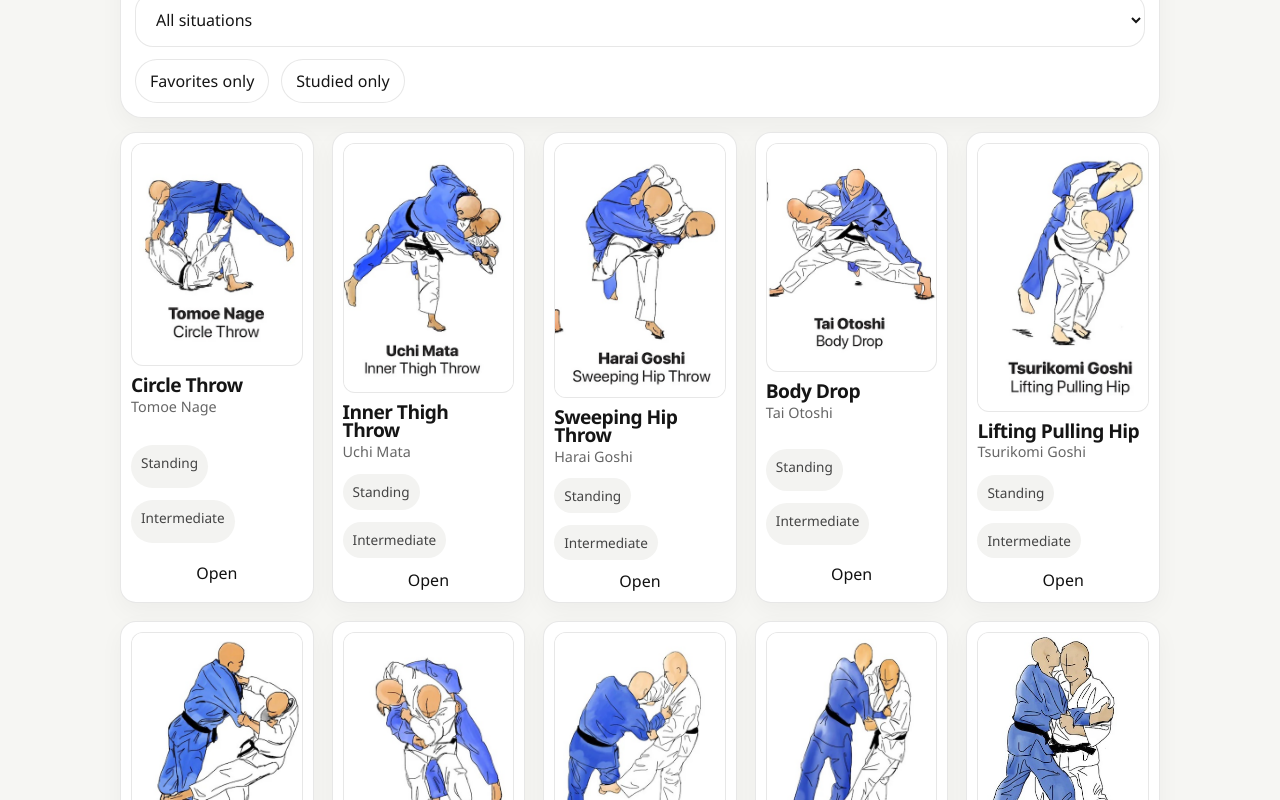
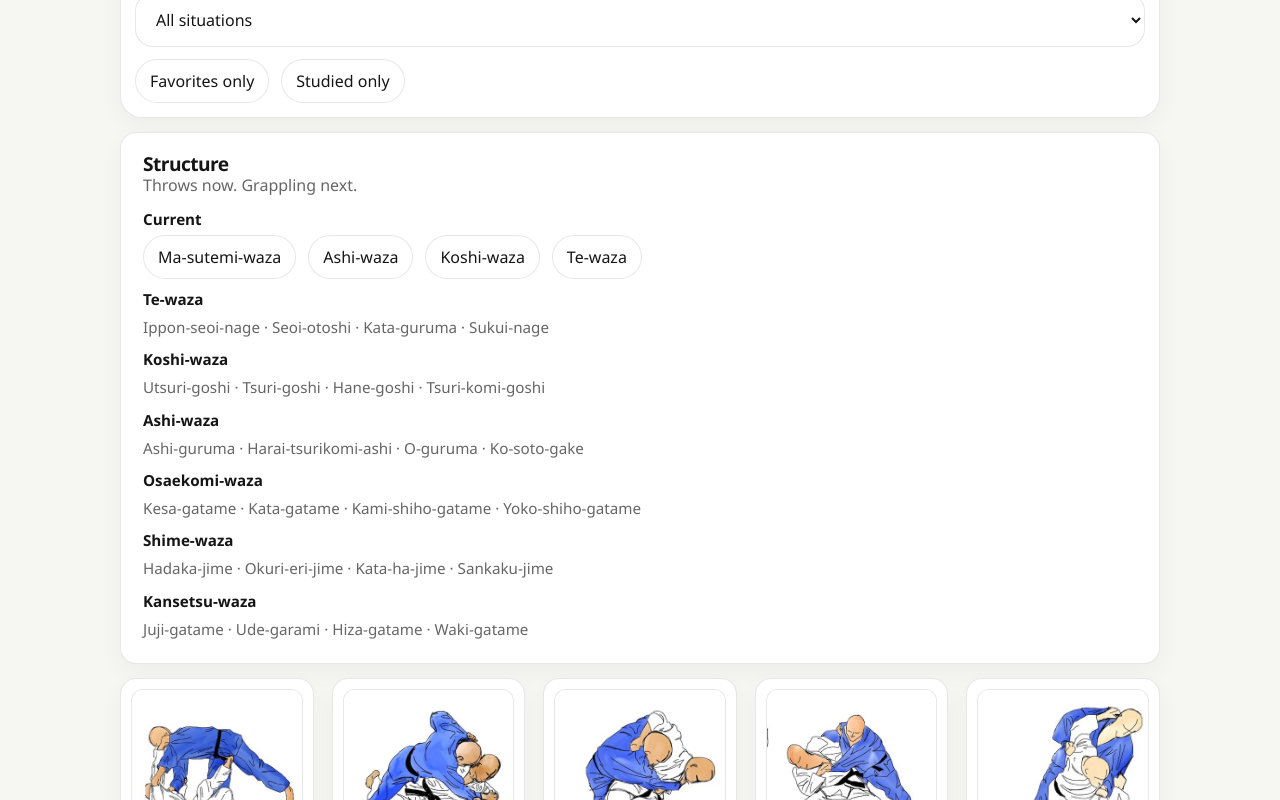
Before and after one commit to gocre8/judo, a Next.js app: page /library in a window 1280 px wide. Shown: the part 380-1180 px from the top of the page. Built offline with nearby package versions, Linux system fonts and the light colour scheme.

Commit message:
Refine judo study app layout and structure

```diff
--- a/app/globals.css
+++ b/app/globals.css
@@ -285,6 +285,14 @@ p {
   background: #fff;
 }
 
+.mobile-detail-image {
+  display: none;
+}
+
+.desktop-detail-image {
+  display: block;
+}
+
 .move-card__top,
 .detail-hero__top {
   display: flex;
@@ -368,6 +376,26 @@ p {
 .resource-list {
   display: grid;
   gap: 10px;
+}
+
+.curriculum-board,
+.curriculum-stack {
+  display: grid;
+  gap: 10px;
+}
+
+.curriculum-row {
+  display: grid;
+  gap: 6px;
+}
+
+.curriculum-row strong {
+  font-family: var(--display-font);
+  font-size: 0.95rem;
+}
+
+.curriculum-row p {
+  font-size: 0.95rem;
 }
 
 .resource-link {
@@ -513,4 +541,16 @@ p {
   .detail-grid {
     grid-template-columns: 1fr;
   }
+
+  .mobile-detail-image {
+    display: block;
+  }
+
+  .desktop-detail-image {
+    display: none;
+  }
+
+  .mobile-detail-image .detail-image {
+    margin-top: 0;
+  }
 }
--- /dev/null
+++ b/components/CurriculumBoard.tsx
@@ -0,0 +1,34 @@
+import { moves, roadmap } from "@/data/moves";
+
+const currentFamilies = Array.from(new Set(moves.map((move) => move.family)));
+
+export function CurriculumBoard() {
+  return (
+    <section className="detail-panel curriculum-board">
+      <div className="section-heading">
+        <div>
+          <h3>Structure</h3>
+          <p>Throws now. Grappling next.</p>
+        </div>
+      </div>
+      <div className="curriculum-row">
+        <strong>Current</strong>
+        <div className="quick-links">
+          {currentFamilies.map((family) => (
+            <span key={family} className="chip">
+              {family}
+            </span>
+          ))}
+        </div>
+      </div>
+      <div className="curriculum-stack">
+        {roadmap.map((group) => (
+          <div key={group.family} className="curriculum-row">
+            <strong>{group.family}</strong>
+            <p>{group.moves.join(" · ")}</p>
+          </div>
+        ))}
+      </div>
+    </section>
+  );
+}
--- a/components/MoveCard.tsx
+++ b/components/MoveCard.tsx
@@ -15,6 +15,7 @@ export function MoveCard({ move, progress }: MoveCardProps) {
         <div>
           <h3>{move.name}</h3>
           <p className="muted-label">{move.japaneseName}</p>
+          <p className="muted-label">{move.family}</p>
         </div>
         <div className="pill-row" aria-label="Progress markers">
           {progress?.favorite ? <span>Favorite</span> : null}
--- a/components/MoveLibraryClient.tsx
+++ b/components/MoveLibraryClient.tsx
@@ -2,6 +2,7 @@
 
 import { useDeferredValue, useState } from "react";
 import { MoveCard } from "@/components/MoveCard";
+import { CurriculumBoard } from "@/components/CurriculumBoard";
 import { moves } from "@/data/moves";
 import { useMoveProgress } from "@/hooks/useMoveProgress";
 import { defaultFilters, filterMoves } from "@/lib/move-utils";
@@ -111,6 +112,8 @@ export function MoveLibraryClient({ initialFilters }: MoveLibraryClientProps) {
         </div>
       </section>
 
+      <CurriculumBoard />
+
       {filteredMoves.length > 0 ? (
         <section className="move-grid">
           {filteredMoves.map((move) => (
--- a/data/moves.ts
+++ b/data/moves.ts
@@ -6,6 +6,8 @@ export const moves: Move[] = [
     name: "Circle Throw",
     japaneseName: "Tomoe Nage",
     imageSrc: "/throws/tomoe-nage.png",
+    section: "Nage-waza",
+    family: "Ma-sutemi-waza",
     category: "Throw",
     difficulty: "Intermediate",
     situationTags: ["Standing", "Sacrifice throw"],
@@ -16,6 +18,7 @@ export const moves: Move[] = [
     safetyNotes: ["Practice with strong ukemi.", "Keep the throw smooth, not explosive."],
     keyPrinciples: ["Forward kuzushi", "High foot placement", "Continuous pull"],
     relatedMoveIds: ["tai-otoshi", "seoi-nage"],
+    alternativeMoveIds: ["tai-otoshi", "seoi-nage"],
     diagram: { pose: "throw-entry", cue: "Pull first, then sit.", markers: [] },
     resources: [],
   },
@@ -24,6 +27,8 @@ export const moves: Move[] = [
     name: "Inner Thigh Throw",
     japaneseName: "Uchi Mata",
     imageSrc: "/throws/uchi-mata.png",
+    section: "Nage-waza",
+    family: "Ashi-waza",
     category: "Throw",
     difficulty: "Intermediate",
     situationTags: ["Standing", "Leg throw"],
@@ -34,6 +39,7 @@ export const moves: Move[] = [
     safetyNotes: ["Train the turn-in slowly first.", "Protect partners with control on the finish."],
     keyPrinciples: ["Close entry", "Upward lift", "Inner thigh reap"],
     relatedMoveIds: ["harai-goshi", "tai-otoshi"],
+    alternativeMoveIds: ["harai-goshi", "tai-otoshi"],
     diagram: { pose: "hip-throw", cue: "Lift before the leg rises.", markers: [] },
     resources: [],
   },
@@ -42,6 +48,8 @@ export const moves: Move[] = [
     name: "Sweeping Hip Throw",
     japaneseName: "Harai Goshi",
     imageSrc: "/throws/harai-goshi.png",
+    section: "Nage-waza",
+    family: "Koshi-waza",
     category: "Throw",
     difficulty: "Intermediate",
     situationTags: ["Standing", "Hip throw"],
@@ -52,6 +60,7 @@ export const moves: Move[] = [
     safetyNotes: ["Use control with the sweeping leg.", "Do not force the lower back."],
     keyPrinciples: ["Hip loading", "Sleeve lift", "Long sweep"],
     relatedMoveIds: ["uchi-mata", "o-goshi"],
+    alternativeMoveIds: ["uchi-mata", "o-goshi"],
     diagram: { pose: "hip-throw", cue: "Hip first, sweep second.", markers: [] },
     resources: [],
   },
@@ -60,6 +69,8 @@ export const moves: Move[] = [
     name: "Body Drop",
     japaneseName: "Tai Otoshi",
     imageSrc: "/throws/tai-otoshi.png",
+    section: "Nage-waza",
+    family: "Te-waza",
     category: "Throw",
     difficulty: "Intermediate",
     situationTags: ["Standing", "Hand throw"],
@@ -70,6 +81,7 @@ export const moves: Move[] = [
     safetyNotes: ["Keep the blocking leg light.", "Practice direction and spacing carefully."],
     keyPrinciples: ["Hand action", "Angle", "Blocking line"],
     relatedMoveIds: ["seoi-nage", "tomoe-nage"],
+    alternativeMoveIds: ["seoi-nage", "tomoe-nage"],
     diagram: { pose: "throw-entry", cue: "Hands do the throw.", markers: [] },
     resources: [],
   },
@@ -78,6 +90,8 @@ export const moves: Move[] = [
     name: "Lifting Pulling Hip",
     japaneseName: "Tsurikomi Goshi",
     imageSrc: "/throws/tsurikomi-goshi.png",
+    section: "Nage-waza",
+    family: "Koshi-waza",
     category: "Throw",
     difficulty: "Intermediate",
     situationTags: ["Standing", "Hip throw"],
@@ -88,6 +102,7 @@ export const moves: Move[] = [
     safetyNotes: ["Use bent knees on the entry.", "Finish with control."],
     keyPrinciples: ["Lift", "Hip placement", "Tight turn"],
     relatedMoveIds: ["o-goshi", "uki-goshi"],
+    alternativeMoveIds: ["o-goshi", "uki-goshi"],
     diagram: { pose: "hip-throw", cue: "Lift as you turn.", markers: [] },
     resources: [],
   },
@@ -96,6 +111,8 @@ export const moves: Move[] = [
     name: "Following Foot Sweep",
     japaneseName: "Okuriashi Harai",
     imageSrc: "/throws/okuriashi-harai.png",
+    section: "Nage-waza",
+    family: "Ashi-waza",
     category: "Throw",
     difficulty: "Intermediate",
     situationTags: ["Standing", "Foot sweep"],
@@ -106,6 +123,7 @@ export const moves: Move[] = [
     safetyNotes: ["Drill the rhythm first.", "Keep contact light on the sweep."],
     keyPrinciples: ["Timing", "Side movement", "Hand-foot coordination"],
     relatedMoveIds: ["deashi-harai", "hiza-guruma"],
+    alternativeMoveIds: ["deashi-harai", "hiza-guruma"],
     diagram: { pose: "foot-sweep", cue: "Catch the motion, not the stance.", markers: [] },
     resources: [],
   },
@@ -114,6 +132,8 @@ export const moves: Move[] = [
     name: "Hip Wheel",
     japaneseName: "Koshi Guruma",
     imageSrc: "/throws/koshi-guruma.png",
+    section: "Nage-waza",
+    family: "Koshi-waza",
     category: "Throw",
     difficulty: "Beginner",
     situationTags: ["Standing", "Hip throw"],
@@ -124,6 +144,7 @@ export const moves: Move[] = [
     safetyNotes: ["Do not crank the neck.", "Use a smooth turning finish."],
     keyPrinciples: ["Head control", "Close turn", "Hip wheel"],
     relatedMoveIds: ["o-goshi", "harai-goshi"],
+    alternativeMoveIds: ["o-goshi", "harai-goshi"],
     diagram: { pose: "hip-throw", cue: "Turn close around the head.", markers: [] },
     resources: [],
   },
@@ -132,6 +153,8 @@ export const moves: Move[] = [
     name: "Forward Foot Sweep",
     japaneseName: "Deashi Harai",
     imageSrc: "/throws/deashi-harai.png",
+    section: "Nage-waza",
+    family: "Ashi-waza",
     category: "Throw",
     difficulty: "Beginner",
     situationTags: ["Standing", "Foot sweep"],
@@ -142,6 +165,7 @@ export const moves: Move[] = [
     safetyNotes: ["Train rhythm first.", "Keep the sweep controlled."],
     keyPrinciples: ["Timing", "Low sweep", "Direction"],
     relatedMoveIds: ["okuriashi-harai", "hiza-guruma"],
+    alternativeMoveIds: ["okuriashi-harai", "hiza-guruma"],
     diagram: { pose: "foot-sweep", cue: "Sweep the moving foot.", markers: [] },
     resources: [
       {
@@ -157,6 +181,8 @@ export const moves: Move[] = [
     name: "Small Outside Reap",
     japaneseName: "Kosoto Gari",
     imageSrc: "/throws/kosoto-gari.png",
+    section: "Nage-waza",
+    family: "Ashi-waza",
     category: "Throw",
     difficulty: "Beginner",
     situationTags: ["Standing", "Reap"],
@@ -167,6 +193,7 @@ export const moves: Move[] = [
     safetyNotes: ["Keep the contact light and precise.", "Control the fall."],
     keyPrinciples: ["Outside reap", "Precision", "Close distance"],
     relatedMoveIds: ["kouchi-gari", "osoto-gari"],
+    alternativeMoveIds: ["kouchi-gari", "osoto-gari"],
     diagram: { pose: "throw-entry", cue: "Small reap, sharp timing.", markers: [] },
     resources: [],
   },
@@ -175,6 +202,8 @@ export const moves: Move[] = [
     name: "Small Inner Reap",
     japaneseName: "Kouchi Gari",
     imageSrc: "/throws/kouchi-gari.png",
+    section: "Nage-waza",
+    family: "Ashi-waza",
     category: "Throw",
     difficulty: "Beginner",
     situationTags: ["Standing", "Reap"],
@@ -185,6 +214,7 @@ export const moves: Move[] = [
     safetyNotes: ["Use a clean inside reap, not a kick.", "Finish under control."],
     keyPrinciples: ["Inside reap", "Close contact", "Inward pull"],
     relatedMoveIds: ["kosoto-gari", "ouchi-gari"],
+    alternativeMoveIds: ["kosoto-gari", "ouchi-gari"],
     diagram: { pose: "throw-entry", cue: "Bring uke onto the inside line first.", markers: [] },
     resources: [],
   },
@@ -193,6 +223,8 @@ export const moves: Move[] = [
     name: "Knee Wheel",
     japaneseName: "Hiza Guruma",
     imageSrc: "/throws/hiza-guruma.png",
+    section: "Nage-waza",
+    family: "Ashi-waza",
     category: "Throw",
     difficulty: "Beginner",
     situationTags: ["Standing", "Foot technique"],
@@ -203,6 +235,7 @@ export const moves: Move[] = [
     safetyNotes: ["Use a light block, not a kick.", "Keep uke moving."],
     keyPrinciples: ["Knee block", "Wheel action", "Timing"],
     relatedMoveIds: ["deashi-harai", "sasae-tsurikomi-ashi"],
+    alternativeMoveIds: ["deashi-harai", "sasae-tsurikomi-ashi"],
     diagram: { pose: "foot-sweep", cue: "Wheel over the knee line.", markers: [] },
     resources: [],
   },
@@ -211,6 +244,8 @@ export const moves: Move[] = [
     name: "Lifting Pulling Ankle Block",
     japaneseName: "Sasae Tsurikomi Ashi",
     imageSrc: "/throws/sasae-tsurikomi-ashi.png",
+    section: "Nage-waza",
+    family: "Ashi-waza",
     category: "Throw",
     difficulty: "Intermediate",
     situationTags: ["Standing", "Foot technique"],
@@ -221,6 +256,7 @@ export const moves: Move[] = [
     safetyNotes: ["Use a precise block.", "Keep the throw controlled."],
     keyPrinciples: ["Lift-pull", "Ankle block", "Turning kuzushi"],
     relatedMoveIds: ["hiza-guruma", "deashi-harai"],
+    alternativeMoveIds: ["hiza-guruma", "deashi-harai"],
     diagram: { pose: "foot-sweep", cue: "Lift and pull make the block work.", markers: [] },
     resources: [],
   },
@@ -229,6 +265,8 @@ export const moves: Move[] = [
     name: "Floating Hip",
     japaneseName: "Uki Goshi",
     imageSrc: "/throws/uki-goshi.png",
+    section: "Nage-waza",
+    family: "Koshi-waza",
     category: "Throw",
     difficulty: "Beginner",
     situationTags: ["Standing", "Hip throw"],
@@ -239,6 +277,7 @@ export const moves: Move[] = [
     safetyNotes: ["Keep the entry light and controlled.", "Use clear ukemi practice."],
     keyPrinciples: ["Floating contact", "Rotation", "Forward pull"],
     relatedMoveIds: ["o-goshi", "tsurikomi-goshi"],
+    alternativeMoveIds: ["o-goshi", "tsurikomi-goshi"],
     diagram: { pose: "hip-throw", cue: "Light hip, continuous turn.", markers: [] },
     resources: [],
   },
@@ -247,6 +286,8 @@ export const moves: Move[] = [
     name: "Large Outer Reaping",
     japaneseName: "Osoto Gari",
     imageSrc: "/throws/osoto-gari.png",
+    section: "Nage-waza",
+    family: "Ashi-waza",
     category: "Throw",
     difficulty: "Beginner",
     situationTags: ["Standing", "Reap"],
@@ -257,6 +298,7 @@ export const moves: Move[] = [
     safetyNotes: ["Train with controlled backward falls.", "Keep shoulder pressure connected."],
     keyPrinciples: ["Backward kuzushi", "Chest pressure", "Long reap"],
     relatedMoveIds: ["kosoto-gari", "ouchi-gari"],
+    alternativeMoveIds: ["kosoto-gari", "ouchi-gari"],
     diagram: { pose: "throw-entry", cue: "Load the heel before the reap.", markers: [] },
     resources: [
       {
@@ -272,6 +314,8 @@ export const moves: Move[] = [
     name: "Major Hip Throw",
     japaneseName: "O Goshi",
     imageSrc: "/throws/o-goshi.png",
+    section: "Nage-waza",
+    family: "Koshi-waza",
     category: "Throw",
     difficulty: "Beginner",
     situationTags: ["Standing", "Hip throw"],
@@ -282,6 +326,7 @@ export const moves: Move[] = [
     safetyNotes: ["Use bent knees on entry.", "Finish with control."],
     keyPrinciples: ["Close fit", "Hip loading", "Leg drive"],
     relatedMoveIds: ["uki-goshi", "tsurikomi-goshi"],
+    alternativeMoveIds: ["uki-goshi", "tsurikomi-goshi"],
     diagram: { pose: "hip-throw", cue: "Get lower before you turn.", markers: [] },
     resources: [
       {
@@ -297,6 +342,8 @@ export const moves: Move[] = [
     name: "Big Inner Reaping",
     japaneseName: "Ouchi Gari",
     imageSrc: "/throws/ouchi-gari-v2.png",
+    section: "Nage-waza",
+    family: "Ashi-waza",
     category: "Throw",
     difficulty: "Beginner",
     situationTags: ["Standing", "Reap"],
@@ -307,6 +354,7 @@ export const moves: Move[] = [
     safetyNotes: ["Use control on the finish.", "Train with good backward ukemi."],
     keyPrinciples: ["Inside line", "Pressure", "Deep reap"],
     relatedMoveIds: ["kouchi-gari", "osoto-gari"],
+    alternativeMoveIds: ["kouchi-gari", "osoto-gari"],
     diagram: { pose: "throw-entry", cue: "Drive through the center line.", markers: [] },
     resources: [],
   },
@@ -315,6 +363,8 @@ export const moves: Move[] = [
     name: "Two Arm Shoulder Throw",
     japaneseName: "Seoi Nage",
     imageSrc: "/throws/seoi-nage-v2.png",
+    section: "Nage-waza",
+    family: "Te-waza",
     category: "Throw",
     difficulty: "Intermediate",
     situationTags: ["Standing", "Shoulder throw"],
@@ -325,6 +375,7 @@ export const moves: Move[] = [
     safetyNotes: ["Practice the fit-in first.", "Protect the partner's landing."],
     keyPrinciples: ["Tight turn", "Shoulder loading", "Forward pull"],
     relatedMoveIds: ["tai-otoshi", "tomoe-nage"],
+    alternativeMoveIds: ["tai-otoshi", "tomoe-nage"],
     diagram: { pose: "throw-entry", cue: "Turn under, then lift.", markers: [] },
     resources: [],
   },
@@ -333,3 +384,30 @@ export const moves: Move[] = [
 export const featuredMoveIds = ["osoto-gari", "o-goshi", "deashi-harai"];
 
 export const moveMap = Object.fromEntries(moves.map((move) => [move.id, move]));
+
+export const roadmap = [
+  {
+    family: "Te-waza",
+    moves: ["Ippon-seoi-nage", "Seoi-otoshi", "Kata-guruma", "Sukui-nage"],
+  },
+  {
+    family: "Koshi-waza",
+    moves: ["Utsuri-goshi", "Tsuri-goshi", "Hane-goshi", "Tsuri-komi-goshi"],
+  },
+  {
+    family: "Ashi-waza",
+    moves: ["Ashi-guruma", "Harai-tsurikomi-ashi", "O-guruma", "Ko-soto-gake"],
+  },
+  {
+    family: "Osaekomi-waza",
+    moves: ["Kesa-gatame", "Kata-gatame", "Kami-shiho-gatame", "Yoko-shiho-gatame"],
+  },
+  {
+    family: "Shime-waza",
+    moves: ["Hadaka-jime", "Okuri-eri-jime", "Kata-ha-jime", "Sankaku-jime"],
+  },
+  {
+    family: "Kansetsu-waza",
+    moves: ["Juji-gatame", "Ude-garami", "Hiza-gatame", "Waki-gatame"],
+  },
+] as const;
```
Also changed, not shown: app/moves/[id]/page.tsx (+21 -4 lines), lib/types.ts (+18 -0 lines).
